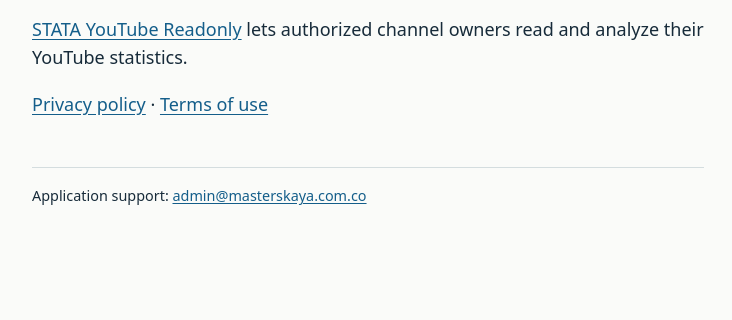
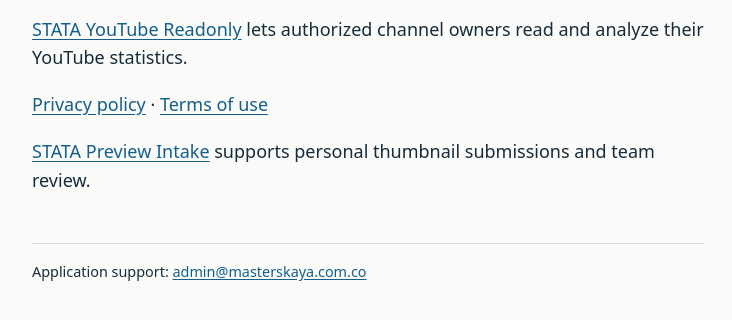
Before and after one commit to Dimaris-nsk/Dimaris-nsk.github.io, a plain HTML site: page index.html in a window 1280 px wide. Shown: the part 140-460 px from the top of the page, without its empty margins (272-1004 px from the left). Drawn offline with Linux system fonts and the light colour scheme.

Commit message:
Publish preview application information and privacy disclosure

```diff
--- a/index.html
+++ b/index.html
@@ -18,6 +18,7 @@
     <p>Public information about STATA applications and their use of Google services.</p>
     <p><a href="/stata-youtube-readonly/">STATA YouTube Readonly</a> lets authorized channel owners read and analyze their YouTube statistics.</p>
     <p><a href="/stata-youtube-readonly/#privacy">Privacy policy</a> · <a href="/stata-youtube-readonly/#terms">Terms of use</a></p>
+    <p><a href="/preview-intake/">STATA Preview Intake</a> supports personal thumbnail submissions and team review.</p>
   </main>
   <footer>Application support: <a href="mailto:admin@masterskaya.com.co">admin@masterskaya.com.co</a></footer>
 </body>
```
